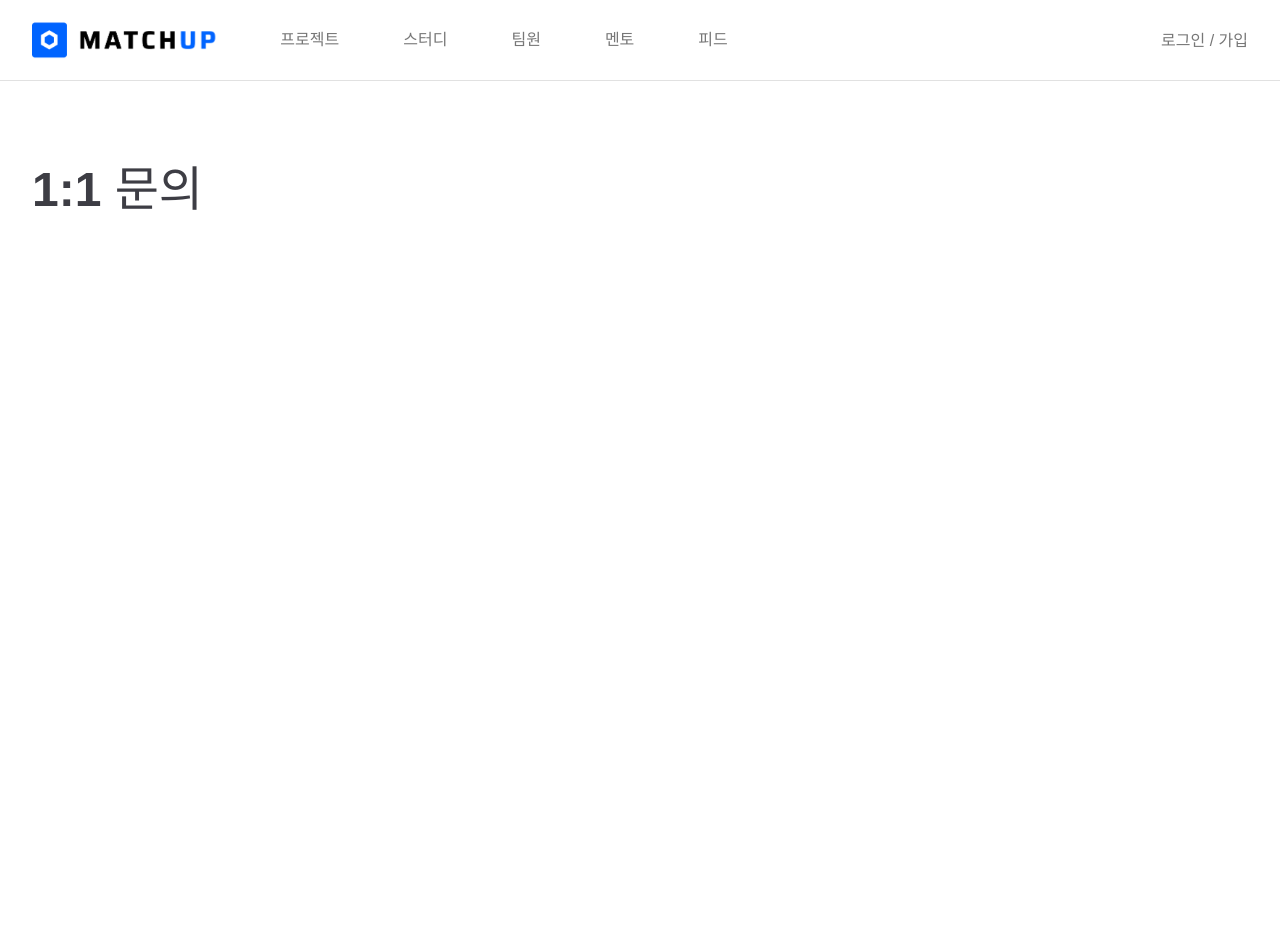
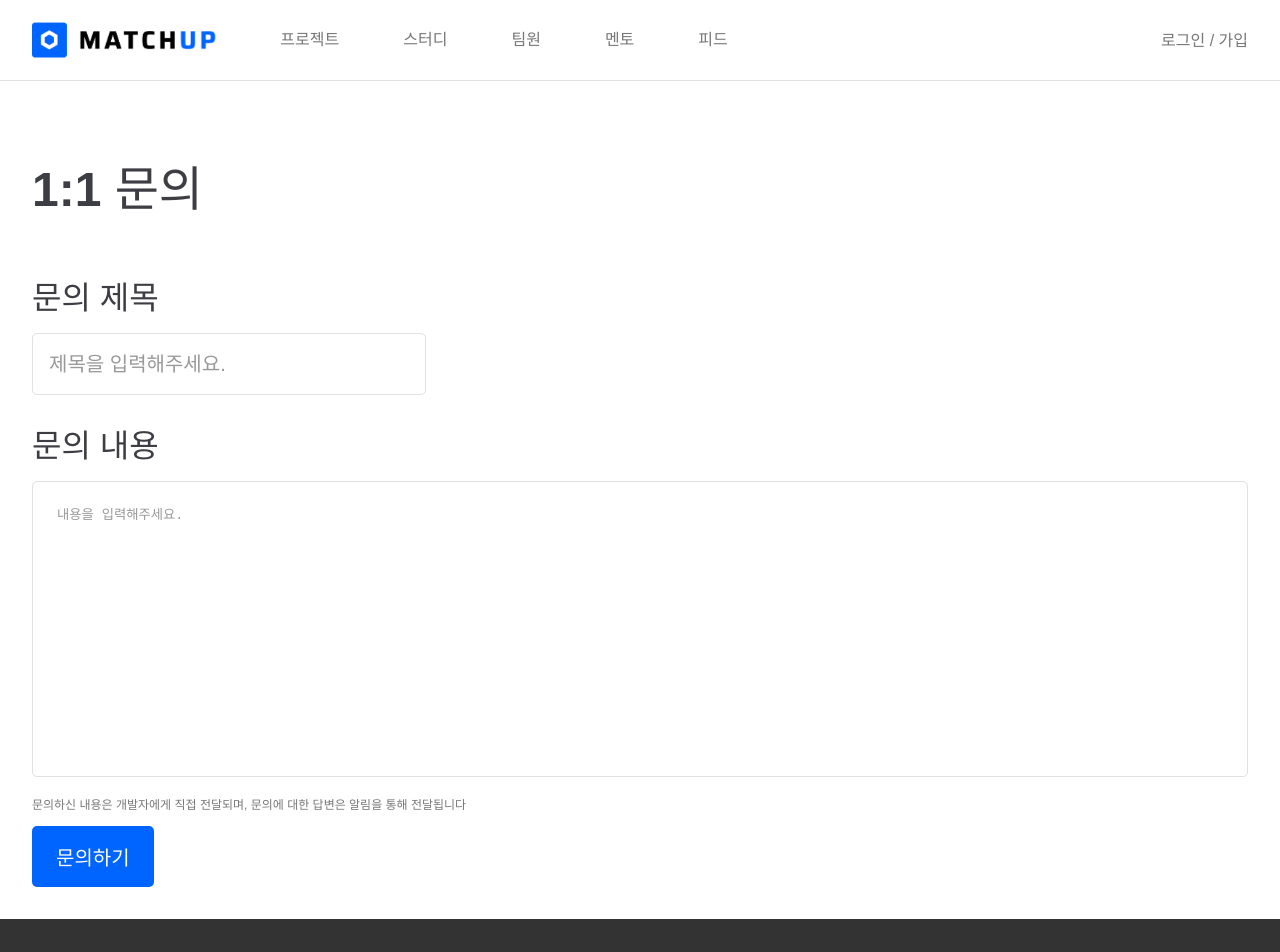
Before and after one commit to SWM14-HumanError/Match-Up-Frontend, a React (Vite) app: page /inquiry/personal in a window 1280 px wide. Shown: the top 952 px of the page. Built offline with nearby package versions, Linux system fonts and the light colour scheme; a web font is replaced by a local one.

Commit message:
Feat: 1:1 문의 디자인 및 구현

```diff
--- a/src/pages/DummyPages/Inquiry.tsx
+++ b/src/pages/DummyPages/Inquiry.tsx
@@ -1,15 +1,79 @@
+import {useState} from 'react';
 import Navigation from '../../components/navigation/Navigation.tsx';
 import Footer from '../../components/Footer.tsx';
 
 import '../../styles/MainProjectPage.scss';
+import Api from "../../constant/Api.ts";
+
+enum SendingStatus {
+  NOT_SENT,
+  SENDING,
+  SENT,
+  ERROR,
+}
 
 function Inquiry() {
+  const [title, setTitle] = useState<string>('');
+  const [content, setContent] = useState<string>('');
+  const [isSending, setIsSending] = useState<SendingStatus>(SendingStatus.NOT_SENT);
+
+  function sendInquiry() {
+    if (isSending !== SendingStatus.NOT_SENT) return;
+
+    setIsSending(SendingStatus.SENDING);
+    Api.fetch('/api/v1/inquiry', 'POST', {
+      title: title,
+      content: content,
+    })
+      .then(res => {
+        if (res?.ok) setIsSending(SendingStatus.SENT);
+      })
+      .catch(err => {
+        console.error(err);
+        setIsSending(SendingStatus.ERROR);
+      })
+      .finally(() => setTimeout(() => setIsSending(SendingStatus.NOT_SENT), 2000));
+  }
+
+  function getButtonMessage() {
+    switch (isSending) {
+      case SendingStatus.NOT_SENT:
+        return '문의하기';
+      case SendingStatus.SENDING:
+        return '전송중...';
+      case SendingStatus.SENT:
+        return '전송 완료';
+      case SendingStatus.ERROR:
+        return '전송 실패';
+    }
+  }
+
   return (
     <>
       <Navigation/>
       <div className='main_layout'>
         <h1>1:1 문의</h1>
-        {Array.from({length: 40}).map(() => (<br/>))}
+
+        <h2>문의 제목</h2>
+        <input type='text'
+               placeholder='제목을 입력해주세요.'
+               value={title}
+               onChange={e => setTitle(e.target.value)}/>
+
+        <h2>문의 내용</h2>
+        <textarea placeholder='내용을 입력해주세요.'
+                  value={content}
+                  onChange={e => setContent(e.target.value)}/>
+
+        <p>문의하신 내용은 개발자에게 직접 전달되며, 문의에 대한 답변은 알림을 통해 전달됩니다</p>
+
+        <div className='button_layout'>
+          <button onClick={sendInquiry}
+                  className={isSending === SendingStatus.ERROR ? 'danger' : ''}
+                  disabled={isSending !== SendingStatus.NOT_SENT}>
+            {getButtonMessage()}
+          </button>
+        </div>
       </div>
 
       <Footer/>
```
